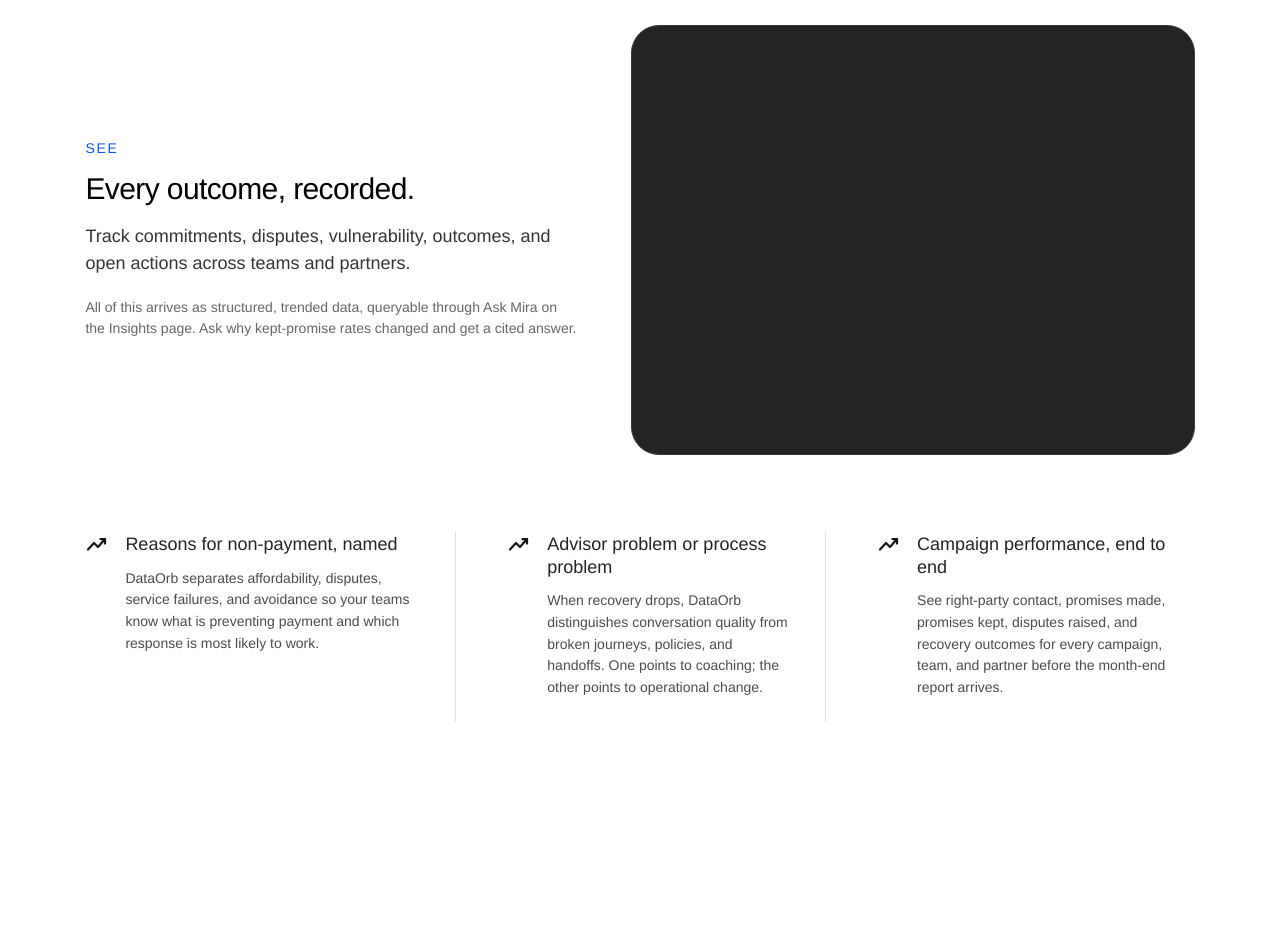
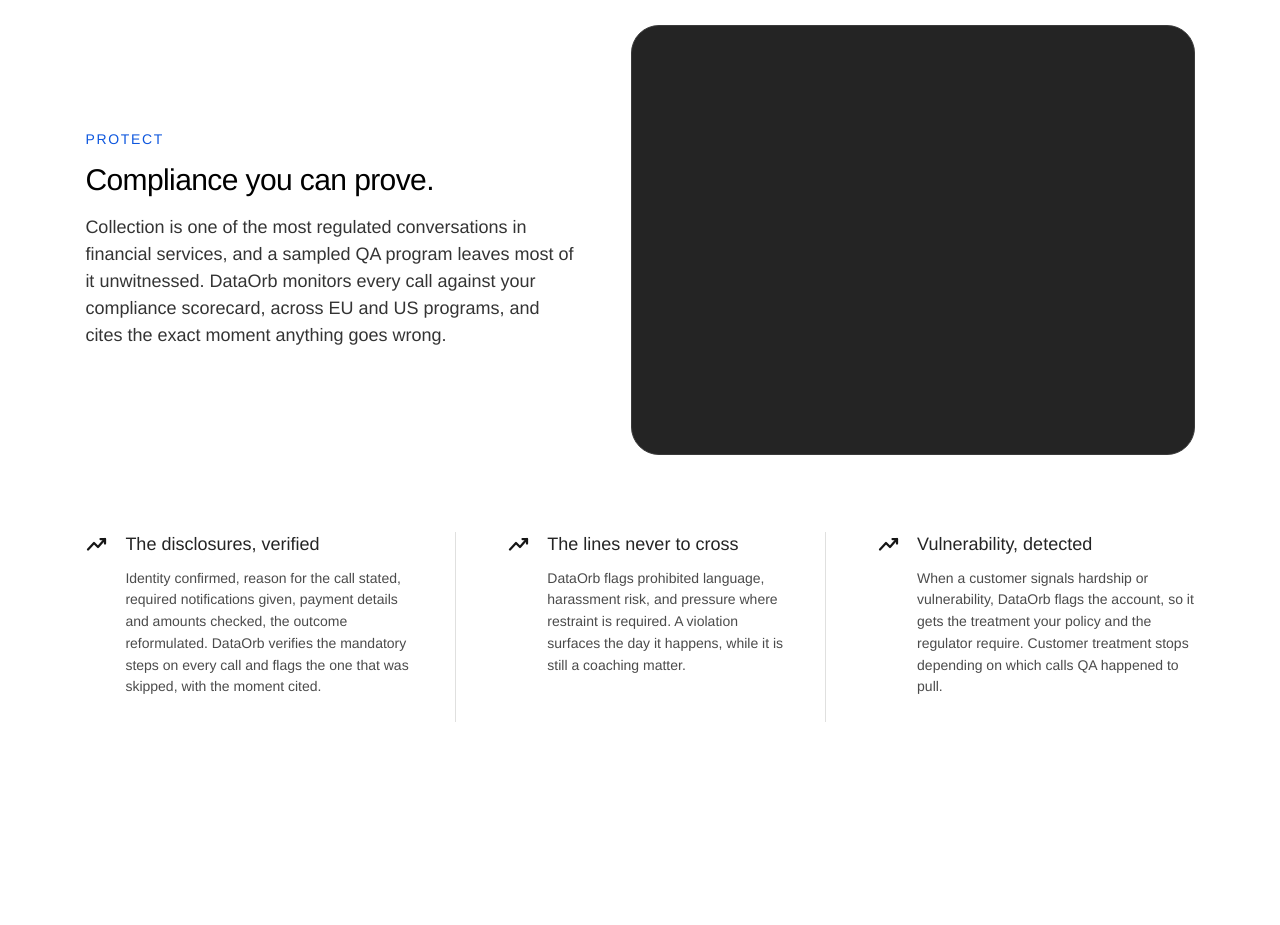
Before and after one commit to Umesh0014/DO-website, a Next.js app: page /collection-intelligence in a window 1280 px wide. Shown: the part 1820-2745 px from the top of the page. Built offline with nearby package versions, Linux system fonts and the light colour scheme; a web font is replaced by a local one.

Commit message:
Replace Collection Intelligence protect section

```diff
--- a/app/components/IntelligenceLandingPage.tsx
+++ b/app/components/IntelligenceLandingPage.tsx
@@ -147,24 +147,23 @@ const collectionSections: IntelligenceSection[] = [
     ],
   },
   {
-    eyebrow: "See",
-    heading: "Every outcome, recorded.",
-    body: "Track commitments, disputes, vulnerability, outcomes, and open actions across teams and partners.",
+    eyebrow: "Protect",
+    heading: "Compliance you can prove.",
+    body: "Collection is one of the most regulated conversations in financial services, and a sampled QA program leaves most of it unwitnessed. DataOrb monitors every call against your compliance scorecard, across EU and US programs, and cites the exact moment anything goes wrong.",
     features: [
       {
-        title: "Reasons for non-payment, named",
-        body: "DataOrb separates affordability, disputes, service failures, and avoidance so your teams know what is preventing payment and which response is most likely to work.",
+        title: "The disclosures, verified",
+        body: "Identity confirmed, reason for the call stated, required notifications given, payment details and amounts checked, the outcome reformulated. DataOrb verifies the mandatory steps on every call and flags the one that was skipped, with the moment cited.",
       },
       {
-        title: "Advisor problem or process problem",
-        body: "When recovery drops, DataOrb distinguishes conversation quality from broken journeys, policies, and handoffs. One points to coaching; the other points to operational change.",
+        title: "The lines never to cross",
+        body: "DataOrb flags prohibited language, harassment risk, and pressure where restraint is required. A violation surfaces the day it happens, while it is still a coaching matter.",
       },
       {
-        title: "Campaign performance, end to end",
-        body: "See right-party contact, promises made, promises kept, disputes raised, and recovery outcomes for every campaign, team, and partner before the month-end report arrives.",
+        title: "Vulnerability, detected",
+        body: "When a customer signals hardship or vulnerability, DataOrb flags the account, so it gets the treatment your policy and the regulator require. Customer treatment stops depending on which calls QA happened to pull.",
       },
     ],
-    note: "All of this arrives as structured, trended data, queryable through Ask Mira on the Insights page. Ask why kept-promise rates changed and get a cited answer.",
   },
   {
     eyebrow: "Prepare",
```
